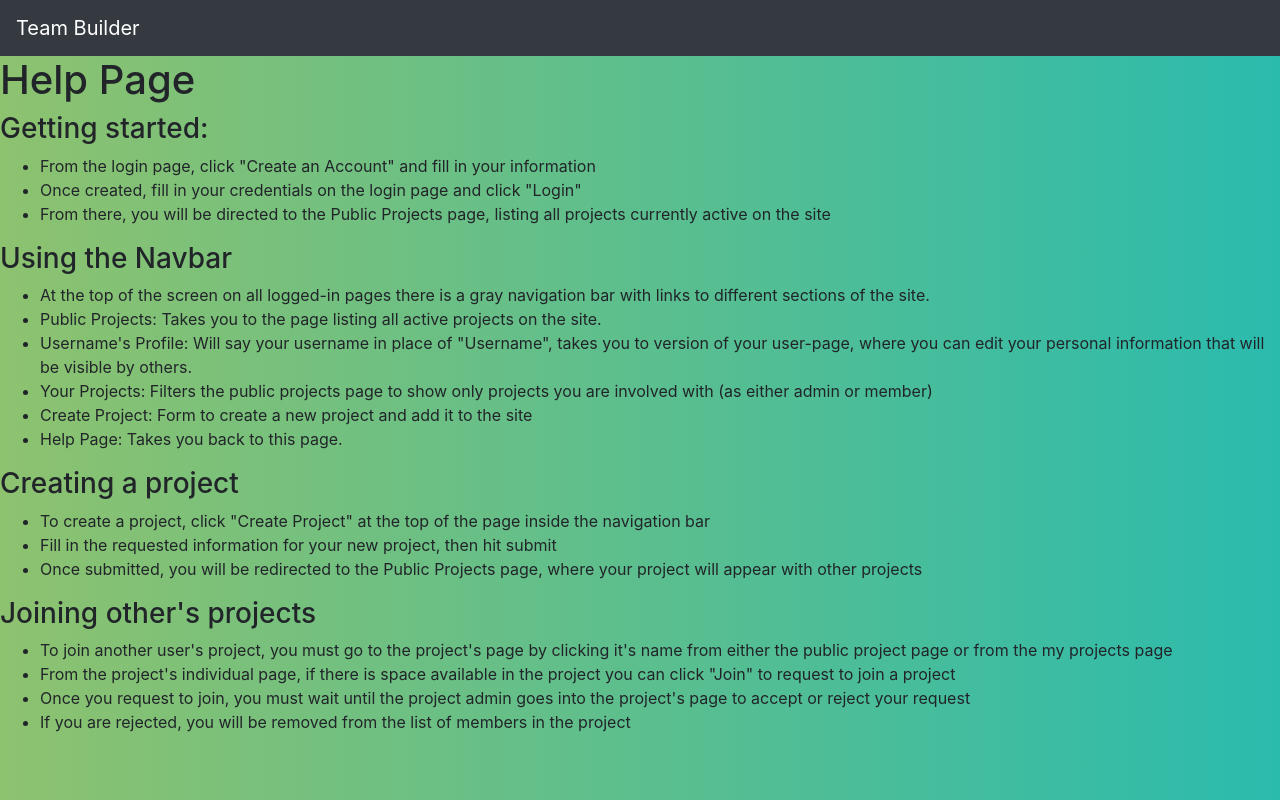
After one commit to iamjaypatel/TeamBuilder-SWE, a Django app: page /help/ in a window 1280 px wide. The commit adds this page. Run offline with Django 3.2, Linux system fonts and the light colour scheme; some libraries are stand-ins or nearby versions.

Commit message:
Added help page
Includes option in navbar to go to help page. Unformatted, basic HTML

```diff
--- a/python/TeamBuilder/login/templates/login/base.html
+++ b/python/TeamBuilder/login/templates/login/base.html
@@ -29,6 +29,9 @@
                 <li class="nav-item">
                     <a class="nav-link" href="{% url 'createP' %}">Create Project</a>
                 </li>
+                <li class="nav-item">
+                    <a class="nav-link" href="{% url 'help' %}">Help Page</a>
+                </li>
                 {% endif %}
             </ul>
             <div class="d-flex flex-row-reverse ">
--- /dev/null
+++ b/python/TeamBuilder/login/templates/login/help.html
@@ -0,0 +1,36 @@
+{% extends "login/base.html" %}
+
+{% block body %}
+<h1>Help Page</h1>
+<h3>Getting started:</h3>
+<ul>
+    <li>From the login page, click "Create an Account" and fill in your information</li>
+    <li>Once created, fill in your credentials on the login page and click "Login"</li>
+    <li>From there, you will be directed to the Public Projects page, listing all projects currently active on the site</li>
+</ul>
+<h3>Using the Navbar</h3>
+<ul>
+    <li>At the top of the screen on all logged-in pages there is a gray navigation bar with links to different sections of the site.</li>
+    <li>Public Projects: Takes you to the page listing all active projects on the site.</li>
+    <li>Username's Profile: Will say your username in place of "Username", takes you to version of your user-page, where you can edit
+                            your personal information that will be visible by others.</li>
+    <li>Your Projects: Filters the public projects page to show only projects you are involved with (as either admin or member)</li>
+    <li>Create Project: Form to create a new project and add it to the site</li>
+    <li>Help Page: Takes you back to this page.</li>
+</ul>
+<h3>Creating a project</h3>
+<ul>
+    <li>To create a project, click "Create Project" at the top of the page inside the navigation bar</li>
+    <li>Fill in the requested information for your new project, then hit submit</li>
+    <li>Once submitted, you will be redirected to the Public Projects page, where your project will appear with other projects</li>
+</ul>
+<h3>Joining other's projects</h3>
+<ul>
+    <li>To join another user's project, you must go to the project's page by clicking it's name from either the public project page or
+        from the my projects page
+    </li>
+    <li>From the project's individual page, if there is space available in the project you can click "Join" to request to join a project</li>
+    <li>Once you request to join, you must wait until the project admin goes into the project's page to accept or reject your request</li>
+    <li>If you are rejected, you will be removed from the list of members in the project</li>
+</ul>
+{% endblock %}
--- a/python/TeamBuilder/login/urls.py
+++ b/python/TeamBuilder/login/urls.py
@@ -7,4 +7,5 @@ urlpatterns = [
     path('u/<str:username>/', views.profile , name='user-page'),
     path('logout/', views.logout_view, name='logout'),
     path("register/", views.register, name="register"),
+    path("help/", views.help, name="help")
 ]
--- a/python/TeamBuilder/login/views.py
+++ b/python/TeamBuilder/login/views.py
@@ -89,3 +89,6 @@ def profile(request, username): # when username is searched through URL, if curr
         return render(request,'login/profile.html', data)
     else:
         return render(request,'login/')
+
+def help(request):
+    return render(request, 'login/help.html')
```
